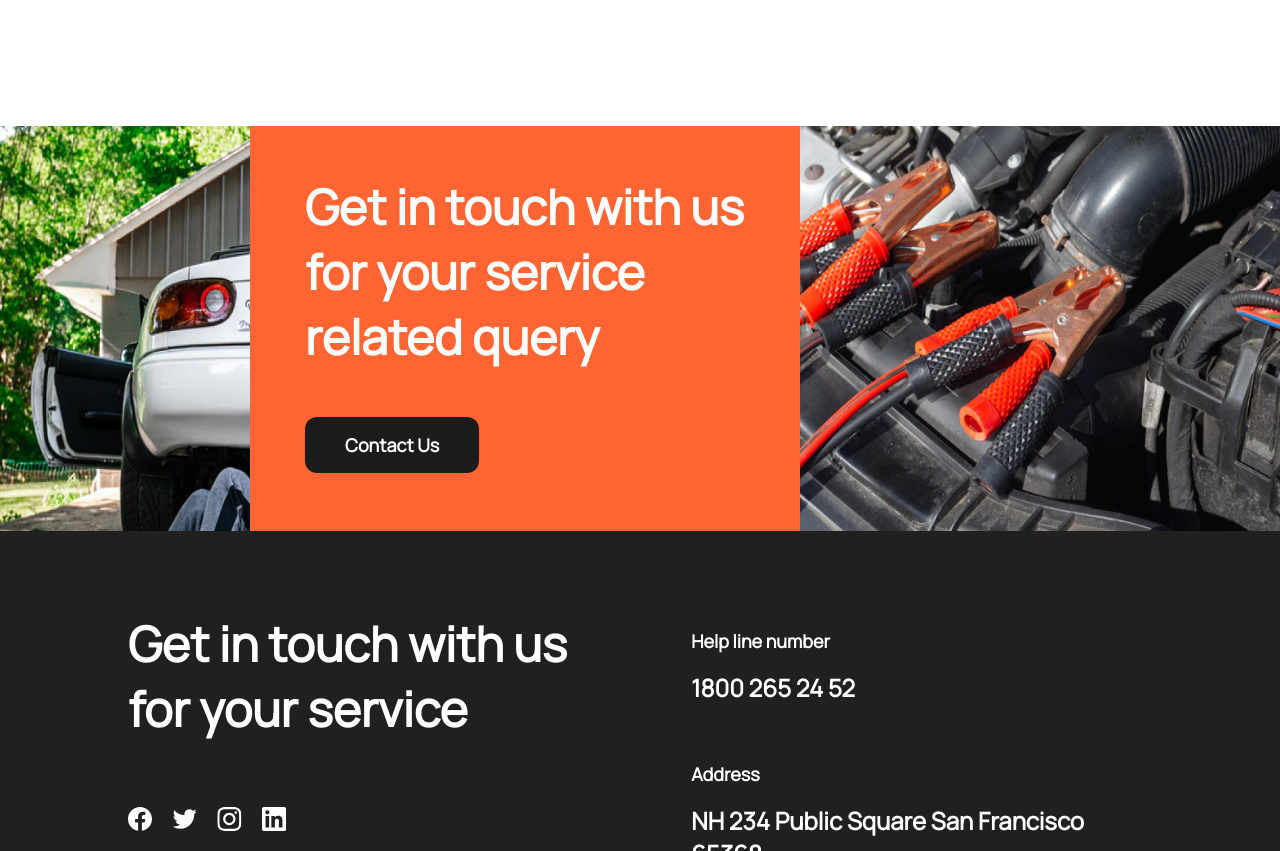
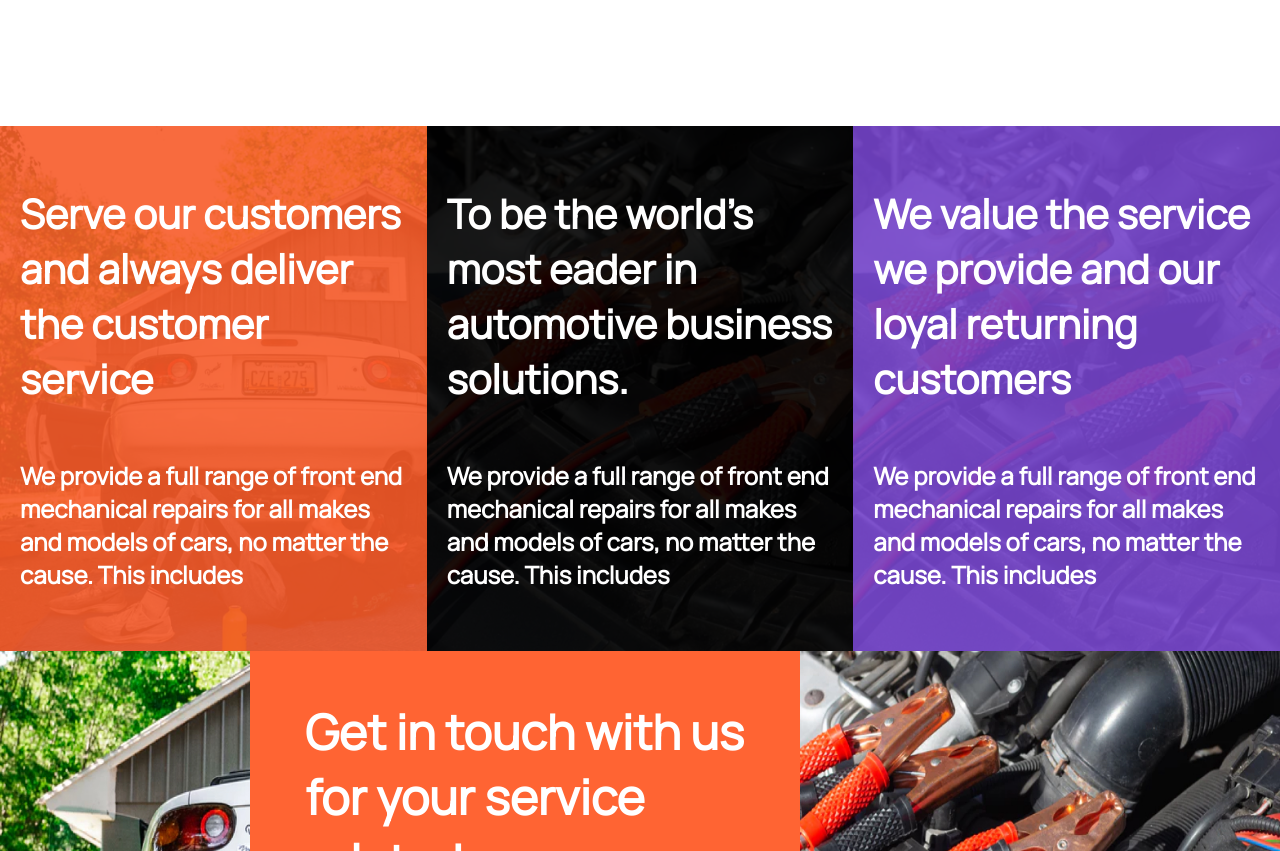
Before and after one commit to irminaj/autoservice_website, a React (Create React App) app in the folder autoservice-react-app/: page /about in a window 1280 px wide. Shown: the part 1780-2631 px from the top of the page. Built offline with nearby package versions, Linux system fonts and the light colour scheme.

Commit message:
create color section and add it to the about us page

```diff
--- /dev/null
+++ b/autoservice-react-app/src/components/colorContainer/ColorContainer.jsx
@@ -0,0 +1,11 @@
+import React from "react";
+import { ColorContainerHeadingStyle, ColorContainerDescriptionStyle } from "./ColorContainer.style";
+
+export const ColorContainer = ({ headingText, descriptionText }) => {
+  return (
+    <>
+      <ColorContainerHeadingStyle>{headingText}</ColorContainerHeadingStyle>
+      <ColorContainerDescriptionStyle>{descriptionText}</ColorContainerDescriptionStyle>
+    </>
+  );
+};
--- /dev/null
+++ b/autoservice-react-app/src/components/colorContainer/ColorContainer.style.jsx
@@ -0,0 +1,17 @@
+import { styled } from "styled-components";
+
+export const ColorContainerHeadingStyle = styled.h4`
+  font-family: ${(props) => props.theme.fontFamily[0]};
+  font-size: ${(props) => props.theme.fontSizes.h4};
+  font-weight: ${(props) => props.theme.fontWeight.bold};
+  color: ${(props) => props.theme.colors.white};
+  margin-top: 0;
+`;
+
+export const ColorContainerDescriptionStyle = styled.p`
+  font-family: ${(props) => props.theme.fontFamily[0]};
+  font-size: ${(props) => props.theme.fontSizes.t2};
+  font-weight: ${(props) => props.theme.fontWeight.semiBold};
+  color: ${(props) => props.theme.colors.white};
+  margin: 0;
+`;
--- /dev/null
+++ b/autoservice-react-app/src/components/colorSection/ColorSection.jsx
@@ -0,0 +1,42 @@
+import React from "react";
+import { ColorContainer } from "../colorContainer/ColorContainer";
+import {
+  BlackContainer,
+  ColorSectionContainer,
+  FirstColorContainerStyle,
+  OrangeContainer,
+  PurpleContainer,
+  SecondColorContainerStyle,
+  ThirdColorContainerStyle,
+} from "./ColorSection.style";
+
+export const ColorSection = () => {
+  return (
+    <ColorSectionContainer>
+      <FirstColorContainerStyle>
+        <OrangeContainer>
+          <ColorContainer
+            headingText={"Serve our customers and always deliver the customer service"}
+            descriptionText={"We provide a full range of front end mechanical repairs for all makes and models of cars, no matter the cause. This includes"}
+          />
+        </OrangeContainer>
+      </FirstColorContainerStyle>
+      <SecondColorContainerStyle>
+        <BlackContainer>
+          <ColorContainer
+            headingText={"To be the world’s most eader in automotive business solutions."}
+            descriptionText={"We provide a full range of front end mechanical repairs for all makes and models of cars, no matter the cause. This includes"}
+          />
+        </BlackContainer>
+      </SecondColorContainerStyle>
+      <ThirdColorContainerStyle>
+        <PurpleContainer>
+          <ColorContainer
+            headingText={"We value the service we provide and our loyal returning customers"}
+            descriptionText={"We provide a full range of front end mechanical repairs for all makes and models of cars, no matter the cause. This includes"}
+          />
+        </PurpleContainer>
+      </ThirdColorContainerStyle>
+    </ColorSectionContainer>
+  );
+};
--- /dev/null
+++ b/autoservice-react-app/src/components/colorSection/ColorSection.style.jsx
@@ -0,0 +1,40 @@
+import { styled } from "styled-components";
+import OrangeImage from "../../assets/images/OrangeImage.png";
+import BlackImage from "../../assets/images/BlackImage.png";
+
+export const ColorSectionContainer = styled.div`
+  margin-bottom: 0px;
+  display: flex;
+`;
+
+export const FirstColorContainerStyle = styled.div`
+  background-image: url(${OrangeImage});
+  background-size: cover;
+  display: flex;
+  flex-direction: column;
+  justify-content: center;
+  align-items: center;
+`;
+
+export const OrangeContainer = styled.div`
+  background-color: #f85b29e5;
+  padding: 60px 20px;
+`;
+
+export const SecondColorContainerStyle = styled(FirstColorContainerStyle)`
+  background-image: url(${BlackImage});
+`;
+
+export const BlackContainer = styled.div`
+  background-color: #000000e5;
+  padding: 60px 20px;
+`;
+
+export const ThirdColorContainerStyle = styled(FirstColorContainerStyle)`
+  background-image: url(${BlackImage});
+`;
+
+export const PurpleContainer = styled.div`
+  background-color: #7443cae5;
+  padding: 60px 20px;
+`;
--- a/autoservice-react-app/src/components/process/Process.style.jsx
+++ b/autoservice-react-app/src/components/process/Process.style.jsx
@@ -36,7 +36,7 @@ export const ProcessListDescriptionContainerStyle = styled.div`
 export const ProcessTitleTextStyle = styled.p`
   font-family: ${(props) => props.theme.fontFamily[0]};
   font-size: ${(props) => props.theme.fontSizes.t1};
-  font-weight: ${(props) => props.theme.fontWeight.semibold};
+  font-weight: ${(props) => props.theme.fontWeight.semiBold};
   margin: 0;
 `;
 
--- a/autoservice-react-app/src/pages/about/About.jsx
+++ b/autoservice-react-app/src/pages/about/About.jsx
@@ -4,12 +4,14 @@ import { CTA } from "../../components/cta/CTA";
 import { FooterHero } from "../../components/footer/footerHero/FooterHero";
 import { BottomNavbar } from "../../components/footer/bottomNavbar/BottomNavbar";
 import { StepsSection } from "../../components/stepsSection/StepsSection";
+import { ColorSection } from "../../components/colorSection/ColorSection";
 
 export const About = () => {
   return (
     <div>
       <AboutHeader />
       <StepsSection />
+      <ColorSection />
       <CTA />
       <FooterHero />
       <BottomNavbar />
```
Also changed, not shown: autoservice-react-app/src/assets/images/BlackImage.png (added), autoservice-react-app/src/assets/images/OrangeImage.png (added).
